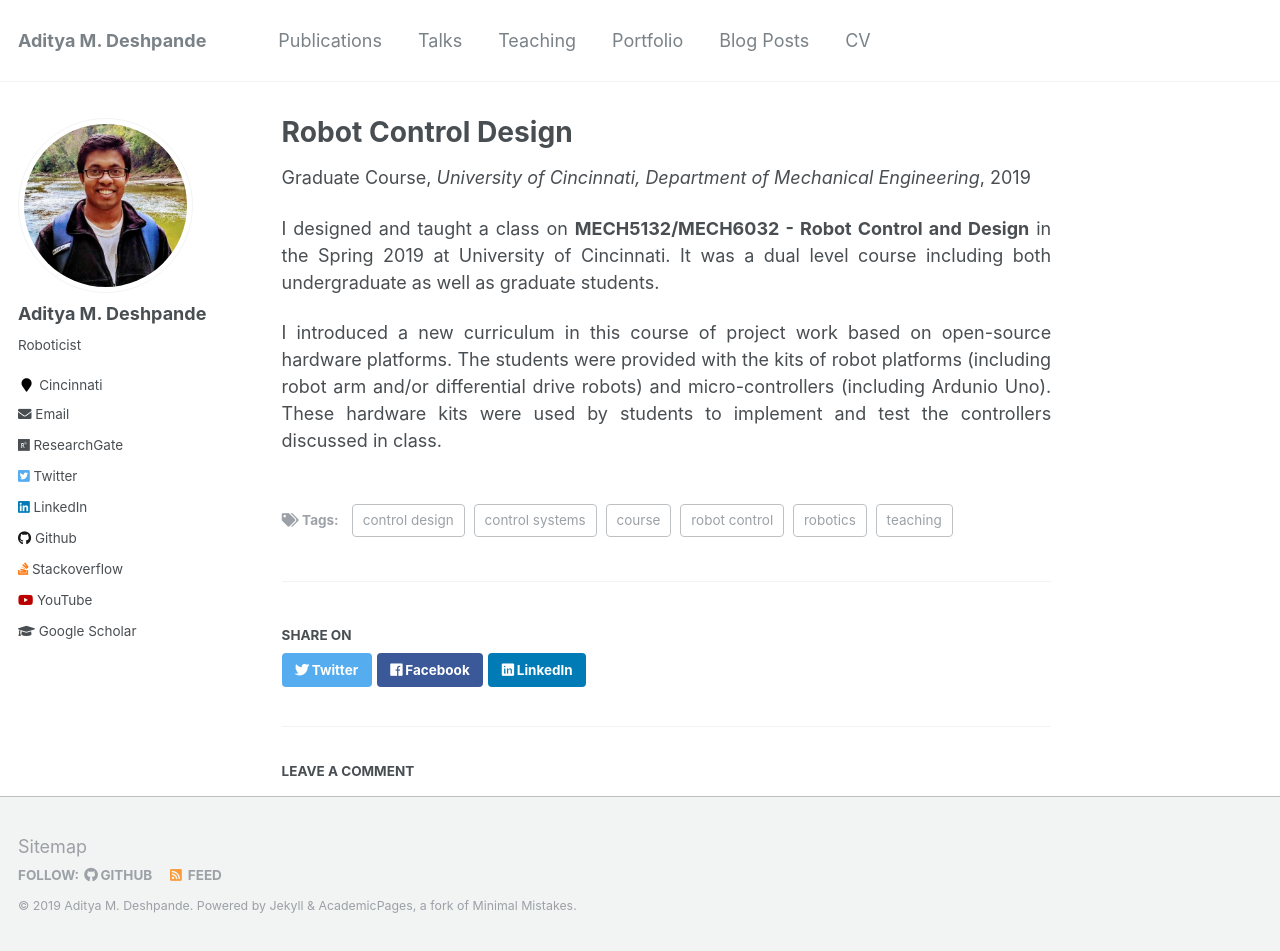
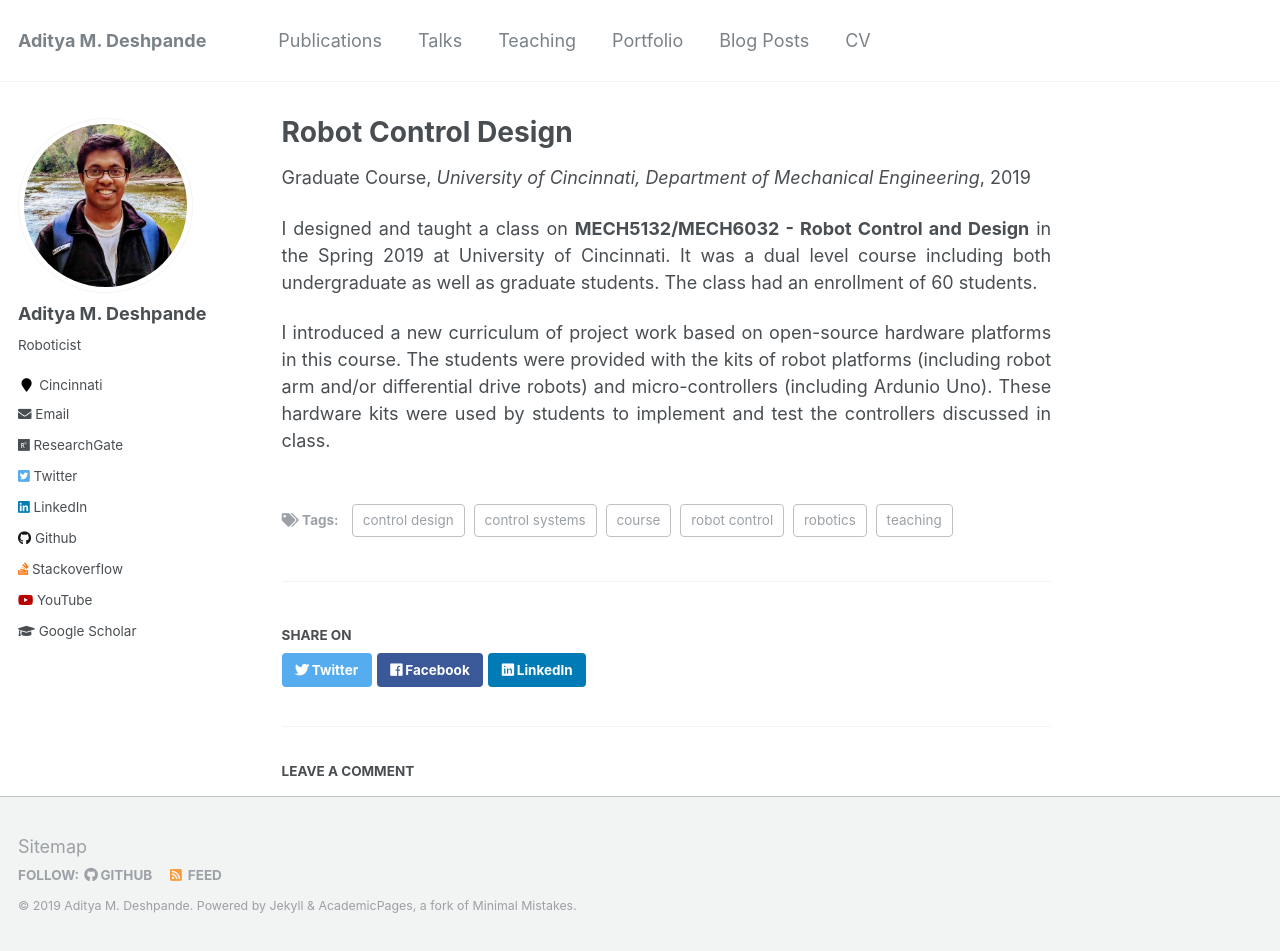
Before and after one commit to adipandas/adipandas.github.io, a Jekyll site: the page built from _teaching/2019-01-14-spring-teaching-1.md, in a window 1280 px wide and 951 px high. Built offline with Jekyll 4.4.1, drawn with Linux system fonts in a browser that asks for light colours; comment, search, counter and statistics services are not loaded.

Commit message:
Update 2019-01-14-spring-teaching-1.md

```diff
--- a/_teaching/2019-01-14-spring-teaching-1.md
+++ b/_teaching/2019-01-14-spring-teaching-1.md
@@ -15,6 +15,6 @@
   - control systems
 ---
 
-I designed and taught a class on <b>MECH5132/MECH6032 - Robot Control and Design</b> in the Spring 2019 at University of Cincinnati. It was a dual level course including both undergraduate as well as graduate students.
+I designed and taught a class on <b>MECH5132/MECH6032 - Robot Control and Design</b> in the Spring 2019 at University of Cincinnati. It was a dual level course including both undergraduate as well as graduate students. The class had an enrollment of 60 students.
 
-I introduced a new curriculum in this course of project work based on open-source hardware platforms. The students were provided with the kits of robot platforms (including robot arm and/or differential drive robots) and micro-controllers (including Ardunio Uno). These hardware kits were used by students to implement and test the controllers discussed in class.
+I introduced a new curriculum of project work based on open-source hardware platforms in this course. The students were provided with the kits of robot platforms (including robot arm and/or differential drive robots) and micro-controllers (including Ardunio Uno). These hardware kits were used by students to implement and test the controllers discussed in class.
```
